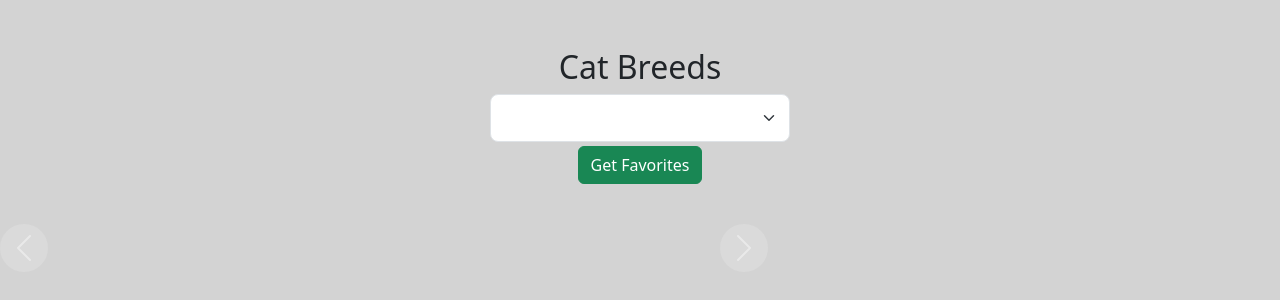
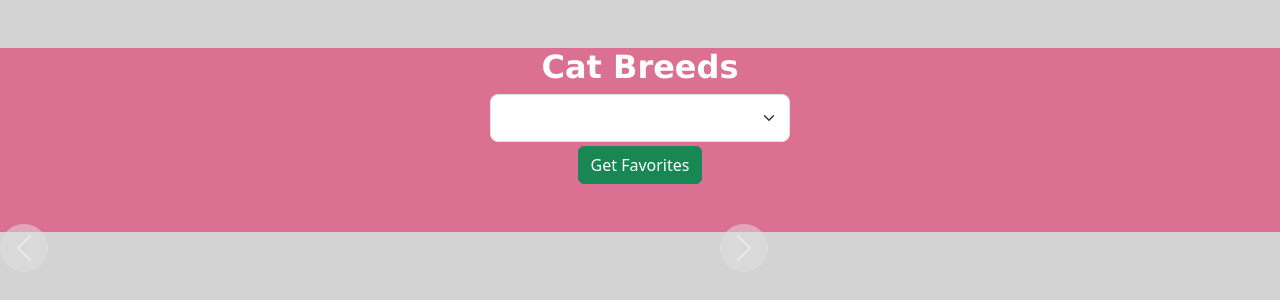
Before and after one commit to soodala2003/SBA308A-JavaScript-Web-Application, a website built with Parcel: page index.html in a window 1280 px wide. Built offline with nearby package versions, Linux system fonts and the light colour scheme; no server answers.

Commit message:
updated index.html file

```diff
--- a/index.html
+++ b/index.html
@@ -25,8 +25,9 @@
         <script src="https://cdn.jsdelivr.net/npm/axios/dist/axios.min.js"></script>
     </head>
     <body>
+        <div style="background-color: palevioletred;">
             <!-- Breed Selection -->
-        <h2 class="w-100 text-center mt-5">Cat Breeds</h2>
+            <h2 class="w-100 text-center mt-5" style="color:white; font-family:verdana;"><b>Cat Breeds</b></h2>
             <select
                 id="breedSelect"
                 style="width: 300px;"
@@ -38,6 +39,7 @@
                 <button id="getFavouritesBtn" class="btn btn-success mx-auto mb-5">
                     Get Favorites
                 </button>
+            </div>
         </div>
 
         <div class="d-flex flex-row">
@@ -67,7 +69,7 @@
         <div
             id="infoDump"
             class="px-5 py-3">
-            <h4></h4>
+            <h6></h6>
         </div>
 
         <!-- Carousel Item Template -->
```
Lines whose indentation alone changed are shown as unchanged.
